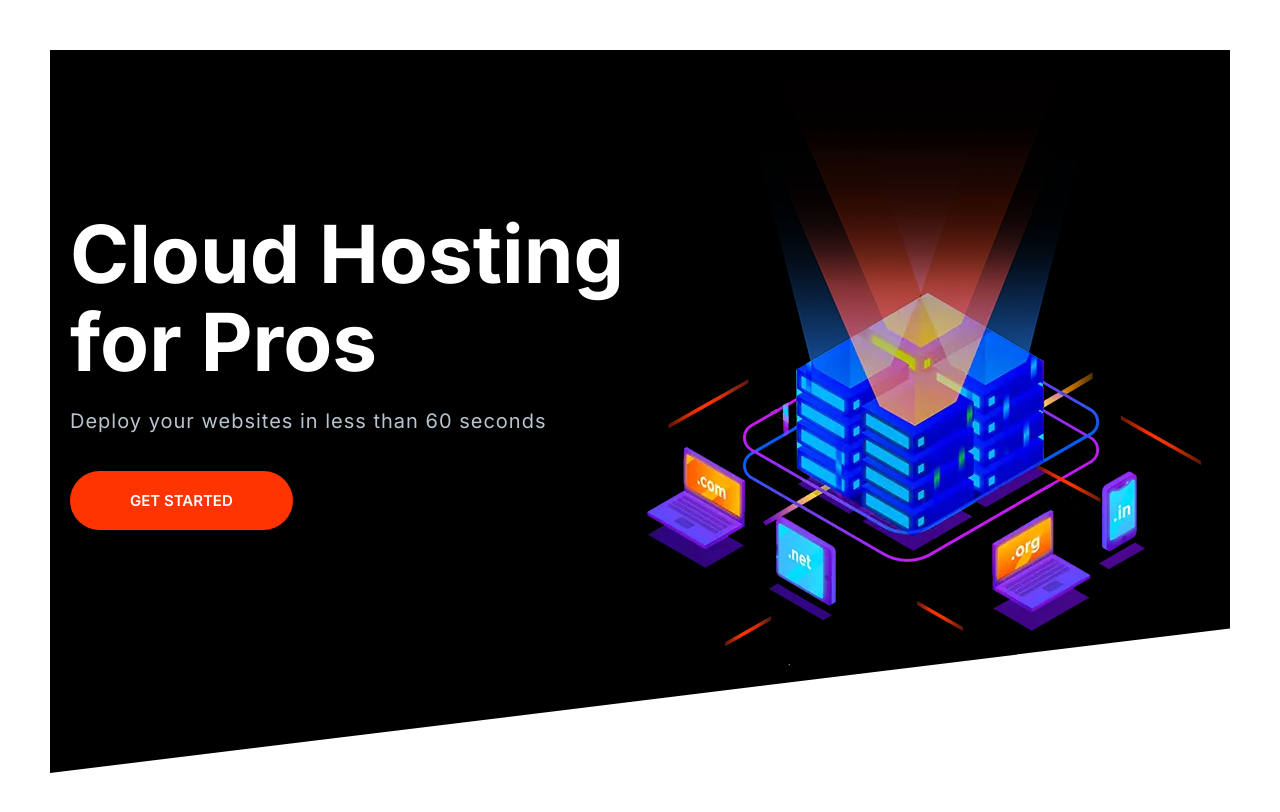
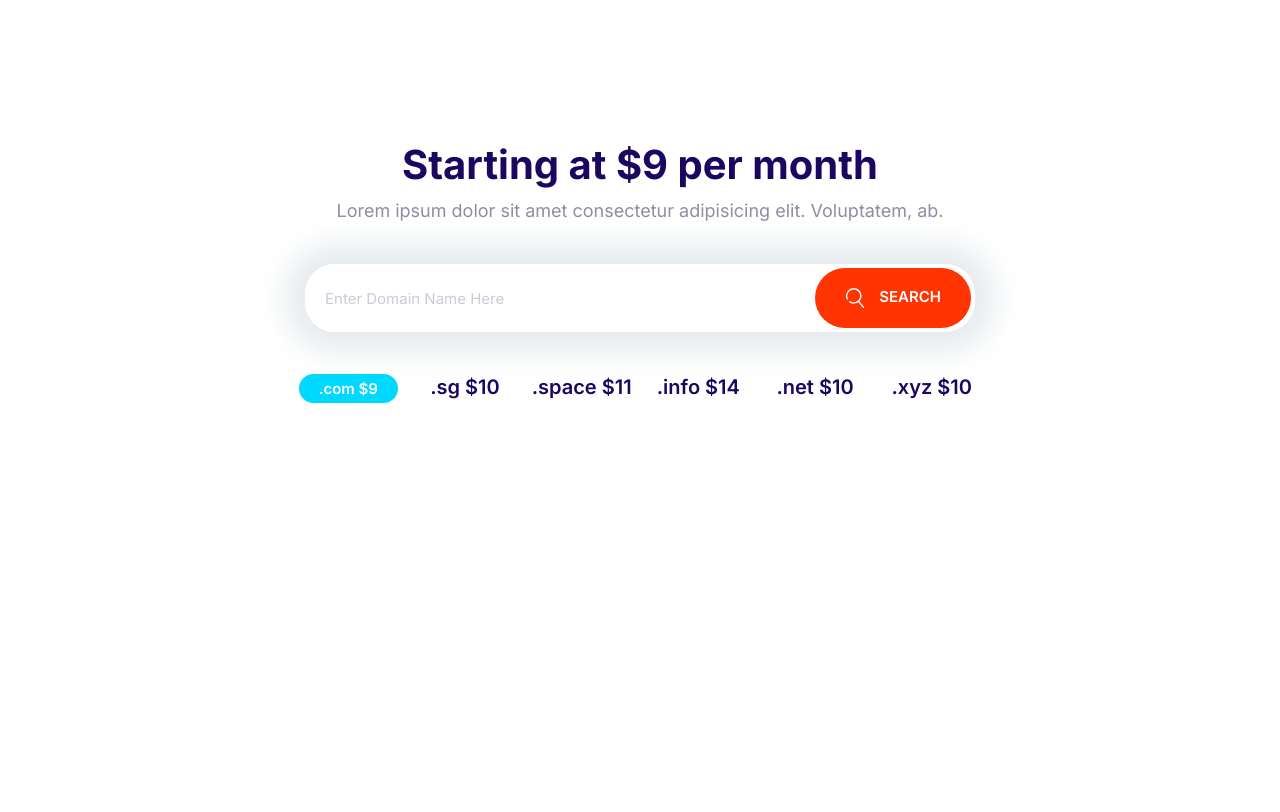
Before and after one commit to darecallad/HTML, a plain HTML site: page Section10 Content/code/index.html in a window 1280 px wide. Drawn offline with Linux system fonts and the light colour scheme.

Commit message:
domain block

```diff
--- a/Section10 Content/code/index.html
+++ b/Section10 Content/code/index.html
@@ -15,25 +15,31 @@
     <title>Document</title>
   </head>
   <body style="padding: 5rem">
-    <section class="block block--dark block--skewed-left hero">
-      <div class="container grid grid--1x2">
-        <header class="block__header hero__content">
-          <h1 class="block__heading">Cloud Hosting for Pros</h1>
-          <p class="hero__tagline">
-            Deploy your websites in less than 60 seconds
-          </p>
-          <a href="" class="btn btn--accent btn--stretched">Get Started</a>
-        </header>
-        <picture>
-          <source
-            type="image/webp"
-            srcset="../image/banner.webp 1x, ../image/banner@2x.webp 2x" />
-          <source
-            type="image/png"
-            srcset="../image/banner.png 1x, ../image/banner@2x.png 2x" />
-          <img class="hero__image" src="../image/banner.png" alt="banner"
-        /></picture>
+    <section class="block container block-domain">
+      <header class="block__header">
+        <h2>Starting at $9 per month</h2>
+        <p>
+          Lorem ipsum dolor sit amet consectetur adipisicing elit. Voluptatem,
+          ab.
+        </p>
+      </header>
+      <div class="input-group">
+        <input type="text" class="input" placeholder="Enter Domain Name Here" />
+        <button class="btn btn--accent">
+          <svg class="icon icon--white">
+            <use xlink:href="/Section10 Content/icons/sprite.svg#search"></use>
+          </svg>
+          Search
+        </button>
       </div>
+      <ul class="list block-domain__price">
+        <li><span class="badge badge--secondary">.com $9</span></li>
+        <li>.sg $10</li>
+        <li>.space $11</li>
+        <li>.info $14</li>
+        <li>.net $10</li>
+        <li>.xyz $10</li>
+      </ul>
     </section>
     <script src="../code/main.js"></script>
   </body>
--- a/Section10 Content/css/index.css
+++ b/Section10 Content/css/index.css
@@ -200,6 +200,16 @@ a {
   white-space: nowrap;
   text-align: center;
   margin: 1rem 0;
+  outline: 0;
+}
+
+.btn .icon {
+  width: 2rem;
+  height: 2rem;
+  margin-right: 1rem;
+  vertical-align: middle;
+  /* change the way icon and text align in the same position
+  which in this case is middle */
 }
 .btn--primary {
   background: var(--color-primary);
@@ -274,7 +284,7 @@ a {
 .input-group .input {
   border: 0;
   flex-grow: 1;
-  padding: 1.5rem 1rem;
+  padding: 1.5rem 2rem;
 }
 
 .input-group .btn {
@@ -688,3 +698,34 @@ a {
     align-self: center;
   }
 }
+
+/* Domain Blocks */
+
+.block-domain .input-group {
+  box-shadow: 0 0 30px 20px #e6ebee;
+  border: 0;
+  margin: 4rem auto;
+  max-width: 670px;
+}
+
+.block-domain__price {
+  display: grid;
+  grid-template-columns: repeat(3, 1fr);
+  grid-template-rows: repeat(2, 6rem);
+  /* setting height for each row */
+  font-size: 2rem;
+  font-weight: 600;
+  justify-items: center;
+  /* change the position align for row */
+  max-width: 700px;
+  margin: 0 auto;
+}
+
+@media screen and (min-width: 768px) {
+  .block-domain__price {
+    /* grid-template-columns: repeat(6, 1fr);
+    hard coding the grid and hard to maintain */
+    grid-template-columns: repeat(auto-fit, minmax(100px, 1fr));
+    /* auto creat as many as you wish and min to max colums to 100px to 1fr */
+  }
+}
```
Also changed, not shown: Section10 Content/Introduction.md (+2 -0 lines), Section10 Content/component/domain-block.html (added, +25 -0 lines).
